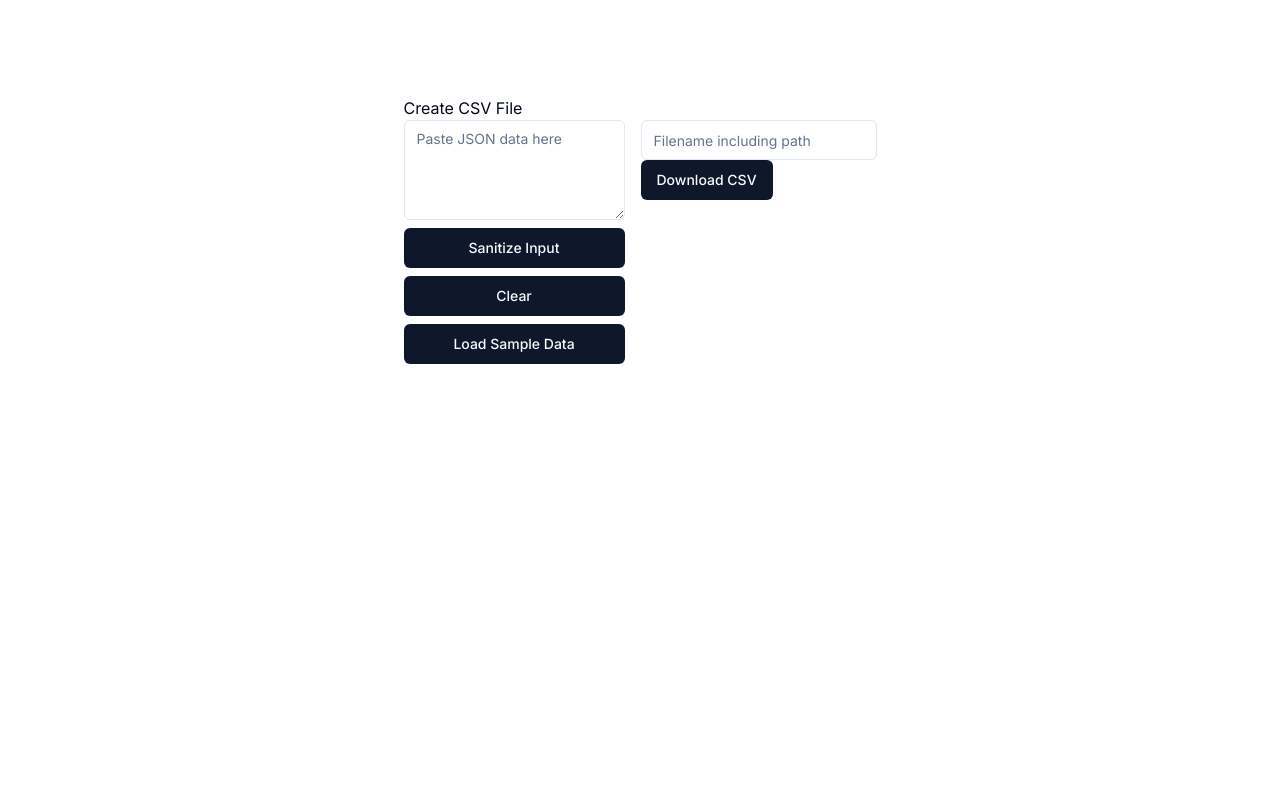
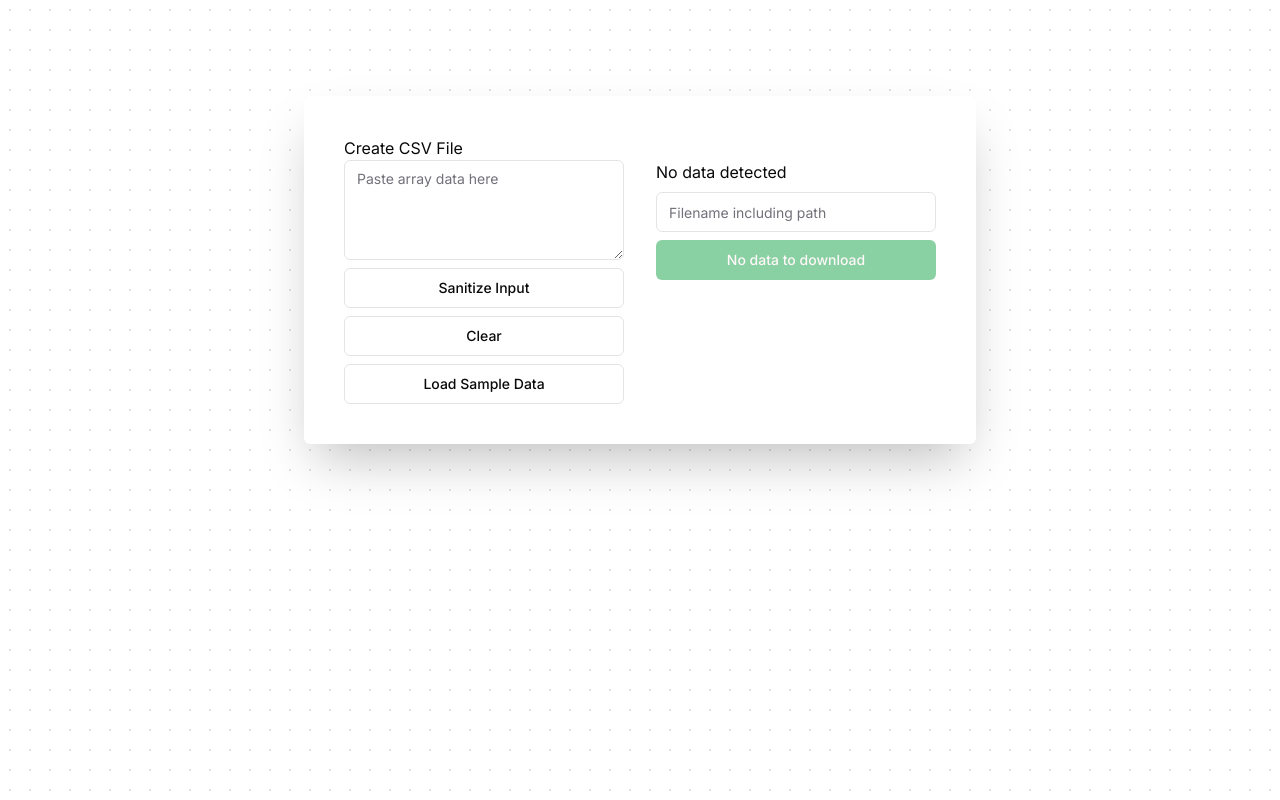
Before and after one commit to john-rock/array-2-csv-frontend, a Next.js app: page / in a window 1280 px wide. Built offline with nearby package versions, Linux system fonts and the light colour scheme.

Commit message:
cleanup the ui

```diff
--- a/app/globals.css
+++ b/app/globals.css
@@ -2,67 +2,51 @@
   @tailwind components;
   @tailwind utilities;
 
+
   @layer base {
     :root {
       --background: 0 0% 100%;
-      --foreground: 222.2 84% 4.9%;
-
+      --foreground: 240 10% 3.9%;
       --card: 0 0% 100%;
-      --card-foreground: 222.2 84% 4.9%;
-
+      --card-foreground: 240 10% 3.9%;
       --popover: 0 0% 100%;
-      --popover-foreground: 222.2 84% 4.9%;
-
-      --primary: 222.2 47.4% 11.2%;
-      --primary-foreground: 210 40% 98%;
-
-      --secondary: 210 40% 96.1%;
-      --secondary-foreground: 222.2 47.4% 11.2%;
-
-      --muted: 210 40% 96.1%;
-      --muted-foreground: 215.4 16.3% 46.9%;
-
-      --accent: 210 40% 96.1%;
-      --accent-foreground: 222.2 47.4% 11.2%;
-
+      --popover-foreground: 240 10% 3.9%;
+      --primary: 142.1 76.2% 36.3%;
+      --primary-foreground: 355.7 100% 97.3%;
+      --secondary: 240 4.8% 95.9%;
+      --secondary-foreground: 240 5.9% 10%;
+      --muted: 240 4.8% 95.9%;
+      --muted-foreground: 240 3.8% 46.1%;
+      --accent: 240 4.8% 95.9%;
+      --accent-foreground: 240 5.9% 10%;
       --destructive: 0 84.2% 60.2%;
-      --destructive-foreground: 210 40% 98%;
-
-      --border: 214.3 31.8% 91.4%;
-      --input: 214.3 31.8% 91.4%;
-      --ring: 222.2 84% 4.9%;
-
+      --destructive-foreground: 0 0% 98%;
+      --border: 240 5.9% 90%;
+      --input: 240 5.9% 90%;
+      --ring: 142.1 76.2% 36.3%;
       --radius: 0.5rem;
     }
 
     .dark {
-      --background: 222.2 84% 4.9%;
-      --foreground: 210 40% 98%;
-
-      --card: 222.2 84% 4.9%;
-      --card-foreground: 210 40% 98%;
-
-      --popover: 222.2 84% 4.9%;
-      --popover-foreground: 210 40% 98%;
-
-      --primary: 210 40% 98%;
-      --primary-foreground: 222.2 47.4% 11.2%;
-
-      --secondary: 217.2 32.6% 17.5%;
-      --secondary-foreground: 210 40% 98%;
-
-      --muted: 217.2 32.6% 17.5%;
-      --muted-foreground: 215 20.2% 65.1%;
-
-      --accent: 217.2 32.6% 17.5%;
-      --accent-foreground: 210 40% 98%;
-
+      --background: 20 14.3% 4.1%;
+      --foreground: 0 0% 95%;
+      --card: 24 9.8% 10%;
+      --card-foreground: 0 0% 95%;
+      --popover: 0 0% 9%;
+      --popover-foreground: 0 0% 95%;
+      --primary: 142.1 70.6% 45.3%;
+      --primary-foreground: 144.9 80.4% 10%;
+      --secondary: 240 3.7% 15.9%;
+      --secondary-foreground: 0 0% 98%;
+      --muted: 0 0% 15%;
+      --muted-foreground: 240 5% 64.9%;
+      --accent: 12 6.5% 15.1%;
+      --accent-foreground: 0 0% 98%;
       --destructive: 0 62.8% 30.6%;
-      --destructive-foreground: 210 40% 98%;
-
-      --border: 217.2 32.6% 17.5%;
-      --input: 217.2 32.6% 17.5%;
-      --ring: 212.7 26.8% 83.9%;
+      --destructive-foreground: 0 85.7% 97.3%;
+      --border: 240 3.7% 15.9%;
+      --input: 240 3.7% 15.9%;
+      --ring: 142.4 71.8% 29.2%;
     }
   }
 
--- a/app/layout.tsx
+++ b/app/layout.tsx
@@ -2,6 +2,7 @@ import type { Metadata } from "next";
 import { Inter as FontSans } from "next/font/google"
 import "./globals.css";
 import { cn } from "@/lib/utils";
+import DotGridPattern from "@/components/DotGridPattern";
 
 const fontSans = FontSans({
   subsets: ["latin"],
@@ -22,10 +23,11 @@ export default function RootLayout({
     <html lang="en">
       <body
         className={cn(
-          "min-h-screen bg-background font-sans antialiased",
+          "min-h-screen bg-background font-sans antialiased relative z-10",
           fontSans.variable
         )}
       >
+        <DotGridPattern className="opacity-30 -z-10" />
         {children}
       </body>
     </html>
--- a/app/page.tsx
+++ b/app/page.tsx
@@ -4,9 +4,7 @@ export default function Home() {
 
   return (
     <main className="flex min-h-screen flex-col items-center justify-between p-24">
-      <div>
         <CsvGenerator />
-      </div>
     </main>
   );
 }
--- /dev/null
+++ b/components/DotGridPattern.tsx
@@ -0,0 +1,18 @@
+import React from 'react';
+
+const DotGridPattern = ({ width = '100%', height = '100%', dotSize = 1, spacing = 20, className }: { width?: string, height?: string, dotSize?: number, spacing?: number, className?: string }) => {
+    const patternId = "dot-grid-pattern";
+
+    return (
+        <svg width={width} height={height} style={{ position: 'absolute', top: 0, left: 0 }} className={className}>
+            <defs>
+                <pattern id={patternId} patternUnits="userSpaceOnUse" width={spacing} height={spacing}>
+                    <circle cx={spacing / 2} cy={spacing / 2} r={dotSize} fill="gray" />
+                </pattern>
+            </defs>
+            <rect width="100%" height="100%" fill={`url(#${patternId})`} />
+        </svg>
+    );
+};
+
+export default DotGridPattern;
--- a/components/Generate.tsx
+++ b/components/Generate.tsx
@@ -1,38 +1,39 @@
-'use client'
+"use client";
 
-import React, { useState, useEffect } from 'react';
-import Papa from 'papaparse';
-import { Textarea } from "@/components/ui/textarea"
-import { Input } from "@/components/ui/input"
-import { Button } from "@/components/ui/button"
-
-
+import React, { useState, useEffect } from "react";
+import Papa from "papaparse";
+import { Textarea } from "@/components/ui/textarea";
+import { Input } from "@/components/ui/input";
+import { Button } from "@/components/ui/button";
+import { Checkbox } from "@/components/ui/checkbox"
 interface DataItem {
   [key: string]: any;
 }
 
 interface CsvGeneratorProps {
-  initialData?: DataItem[];  // Optional initial data
+  initialData?: DataItem[]; // Optional initial data
 }
 
 const CsvGenerator: React.FC<CsvGeneratorProps> = ({ initialData = [] }) => {
   const [selectedFields, setSelectedFields] = useState<string[]>([]);
-  const [filename, setFilename] = useState<string>('');
+  const [filename, setFilename] = useState<string>("");
   const [inputData, setInputData] = useState<DataItem[]>(initialData);
-  const [inputText, setInputText] = useState<string>('');
+  const [inputText, setInputText] = useState<string>("");
   const [fieldOptions, setFieldOptions] = useState<string[]>([]);
 
   useEffect(() => {
     // Update the selected fields any time the field options change
-    setSelectedFields(currentFields => currentFields.filter(field => fieldOptions.includes(field)));
+    setSelectedFields((currentFields) =>
+      currentFields.filter((field) => fieldOptions.includes(field))
+    );
   }, [fieldOptions]);
 
   const handleFieldChange = (event: React.ChangeEvent<HTMLInputElement>) => {
     const value = event.target.value;
-    setSelectedFields(currentFields =>
+    setSelectedFields((currentFields) =>
       event.target.checked
         ? [...currentFields, value]
-        : currentFields.filter(field => field !== value)
+        : currentFields.filter((field) => field !== value)
     );
   };
 
@@ -42,25 +43,52 @@ const CsvGenerator: React.FC<CsvGeneratorProps> = ({ initialData = [] }) => {
 
   const sanitizeInput = () => {
     // Remove unnecessary trailing commas and trim whitespace
-    const sanitizedText = inputText.replace(/,\s*}/g, '}').replace(/,\s*]/g, ']').trim();
+    const sanitizedText = inputText
+      .replace(/,\s*}/g, "}")
+      .replace(/,\s*]/g, "]")
+      .trim();
     setInputText(sanitizedText);
     processInputData(sanitizedText);
   };
 
   const clearInput = () => {
-    setInputText('');
+    setInputText("");
     setInputData([]);
     setFieldOptions([]);
     setSelectedFields([]);
   };
 
   const loadSampleData = () => {
-    const sampleData = JSON.stringify([
-      { id: 1, name: "Alice Johnson", email: "alice.johnson@example.com", isActive: true },
-      { id: 2, name: "Bob Smith", email: "bob.smith@example.com", isActive: false },
-      { id: 3, name: "Carol White", email: "carol.white@example.com", isActive: true },
-      { id: 4, name: "Dave Brown", email: "dave.brown@example.com", isActive: false }
-    ], null, 2);
+    const sampleData = JSON.stringify(
+      [
+        {
+          id: 1,
+          name: "Alice Johnson",
+          email: "alice.johnson@example.com",
+          isActive: true,
+        },
+        {
+          id: 2,
+          name: "Bob Smith",
+          email: "bob.smith@example.com",
+          isActive: false,
+        },
+        {
+          id: 3,
+          name: "Carol White",
+          email: "carol.white@example.com",
+          isActive: true,
+        },
+        {
+          id: 4,
+          name: "Dave Brown",
+          email: "dave.brown@example.com",
+          isActive: false,
+        },
+      ],
+      null,
+      2
+    );
     setInputText(sampleData);
     processInputData(sampleData);
   };
@@ -73,12 +101,12 @@ const CsvGenerator: React.FC<CsvGeneratorProps> = ({ initialData = [] }) => {
         setInputData(jsonData);
         extractFieldsFromData(jsonData);
       } else {
-        console.error('Input data is not an array of objects');
+        console.error("Input data is not an array of objects");
         setInputData([]);
         setFieldOptions([]);
       }
     } catch (error) {
-      console.error('Error parsing JSON:', error);
+      console.error("Error parsing JSON:", error);
       setInputData([]);
       setFieldOptions([]);
     }
@@ -86,8 +114,8 @@ const CsvGenerator: React.FC<CsvGeneratorProps> = ({ initialData = [] }) => {
 
   const extractFieldsFromData = (data: DataItem[]) => {
     const allFields = new Set<string>();
-    data.forEach(item => {
-      Object.keys(item).forEach(key => allFields.add(key));
+    data.forEach((item) => {
+      Object.keys(item).forEach((key) => allFields.add(key));
     });
     setFieldOptions(Array.from(allFields));
   };
@@ -95,7 +123,7 @@ const CsvGenerator: React.FC<CsvGeneratorProps> = ({ initialData = [] }) => {
   const downloadCSV = () => {
     const csv = Papa.unparse({
       fields: selectedFields,
-      data: inputData.map(item =>
+      data: inputData.map((item) =>
         selectedFields.reduce((obj: { [key: string]: any }, field) => {
           obj[field] = item[field];
           return obj;
@@ -103,36 +131,41 @@ const CsvGenerator: React.FC<CsvGeneratorProps> = ({ initialData = [] }) => {
       ),
     });
 
-    const blob = new Blob([csv], { type: 'text/csv;charset=utf-8;' });
-    const link = document.createElement('a');
+    const blob = new Blob([csv], { type: "text/csv;charset=utf-8;" });
+    const link = document.createElement("a");
     link.href = URL.createObjectURL(blob);
-    link.setAttribute('download', filename);
+    link.setAttribute("download", filename);
     document.body.appendChild(link);
     link.click();
     document.body.removeChild(link);
   };
 
   return (
-    <div>
+    <div className="bg-white shadow-2xl p-10 rounded-md max-w-2xl w-full">
       <h1>Create CSV File</h1>
-      <div className='flex gap-4 w-full'>
-      <div className='flex flex-col gap-2'>
+      <div className="flex gap-8 w-full justify-between">
+        <div className="flex flex-col gap-2 w-1/2">
           <Textarea
-          placeholder="Paste JSON data here"
+            placeholder="Paste array data here"
             value={inputText}
             onChange={handleTextInput}
-          style={{ width: '100%', minHeight: '100px' }}
+            style={{ width: "100%", minHeight: "100px" }}
           />
-        <Button onClick={sanitizeInput}>Sanitize Input</Button>
-        <Button onClick={clearInput}>Clear</Button>
-        <Button onClick={loadSampleData}>Load Sample Data</Button>
-
+          <Button variant={"outline"} onClick={sanitizeInput}>
+            Sanitize Input
+          </Button>
+          <Button variant={"outline"} onClick={clearInput}>
+            Clear
+          </Button>
+          <Button variant={"outline"} onClick={loadSampleData}>
+            Load Sample Data
+          </Button>
         </div>
-      <div>
-      {fieldOptions.length > 0 && (
+        <div className="w-1/2 flex flex-col gap-2">
+          {fieldOptions.length > 0 ? (
             <div>
               <h2>Select fields to include in the CSV:</h2>
-          {fieldOptions.map(field => (
+              {fieldOptions.map((field) => (
                 <label key={field}>
                   <input
                     type="checkbox"
@@ -144,14 +177,19 @@ const CsvGenerator: React.FC<CsvGeneratorProps> = ({ initialData = [] }) => {
                 </label>
               ))}
             </div>
+          ) : (
+            <p>No data detected</p>
           )}
           <Input
             value={filename}
             onChange={(e) => setFilename(e.target.value)}
             placeholder="Filename including path"
-        style={{ width: '100%' }}
+            style={{ width: "100%" }}
           />
-      <Button onClick={downloadCSV}>Download CSV</Button>
+
+          <Button disabled={selectedFields.length === 0} onClick={downloadCSV}>
+            {!inputData.length ? "No data to download" : selectedFields.length === 0 ? "Select at least one field" : "Download CSV"}
+          </Button>
         </div>
       </div>
     </div>
--- /dev/null
+++ b/components/ui/checkbox.tsx
@@ -0,0 +1,30 @@
+"use client"
+
+import * as React from "react"
+import * as CheckboxPrimitive from "@radix-ui/react-checkbox"
+import { Check } from "lucide-react"
+
+import { cn } from "@/lib/utils"
+
+const Checkbox = React.forwardRef<
+  React.ElementRef<typeof CheckboxPrimitive.Root>,
+  React.ComponentPropsWithoutRef<typeof CheckboxPrimitive.Root>
+>(({ className, ...props }, ref) => (
+  <CheckboxPrimitive.Root
+    ref={ref}
+    className={cn(
+      "peer h-4 w-4 shrink-0 rounded-sm border border-primary ring-offset-background focus-visible:outline-none focus-visible:ring-2 focus-visible:ring-ring focus-visible:ring-offset-2 disabled:cursor-not-allowed disabled:opacity-50 data-[state=checked]:bg-primary data-[state=checked]:text-primary-foreground",
+      className
+    )}
+    {...props}
+  >
+    <CheckboxPrimitive.Indicator
+      className={cn("flex items-center justify-center text-current")}
+    >
+      <Check className="h-4 w-4" />
+    </CheckboxPrimitive.Indicator>
+  </CheckboxPrimitive.Root>
+))
+Checkbox.displayName = CheckboxPrimitive.Root.displayName
+
+export { Checkbox }
--- a/package.json
+++ b/package.json
@@ -9,7 +9,9 @@
     "lint": "next lint"
   },
   "dependencies": {
+    "@radix-ui/react-checkbox": "^1.1.1",
     "@radix-ui/react-slot": "^1.1.0",
+    "@radix-ui/react-tooltip": "^1.1.2",
     "class-variance-authority": "^0.7.0",
     "clsx": "^2.1.1",
     "lucide-react": "^0.400.0",
```
Also changed, not shown: components/ui/tooltip.tsx (added, +30 -0 lines), 1 other file (tests, documents, lock files or other folders). Lines whose indentation alone changed are shown as unchanged.
